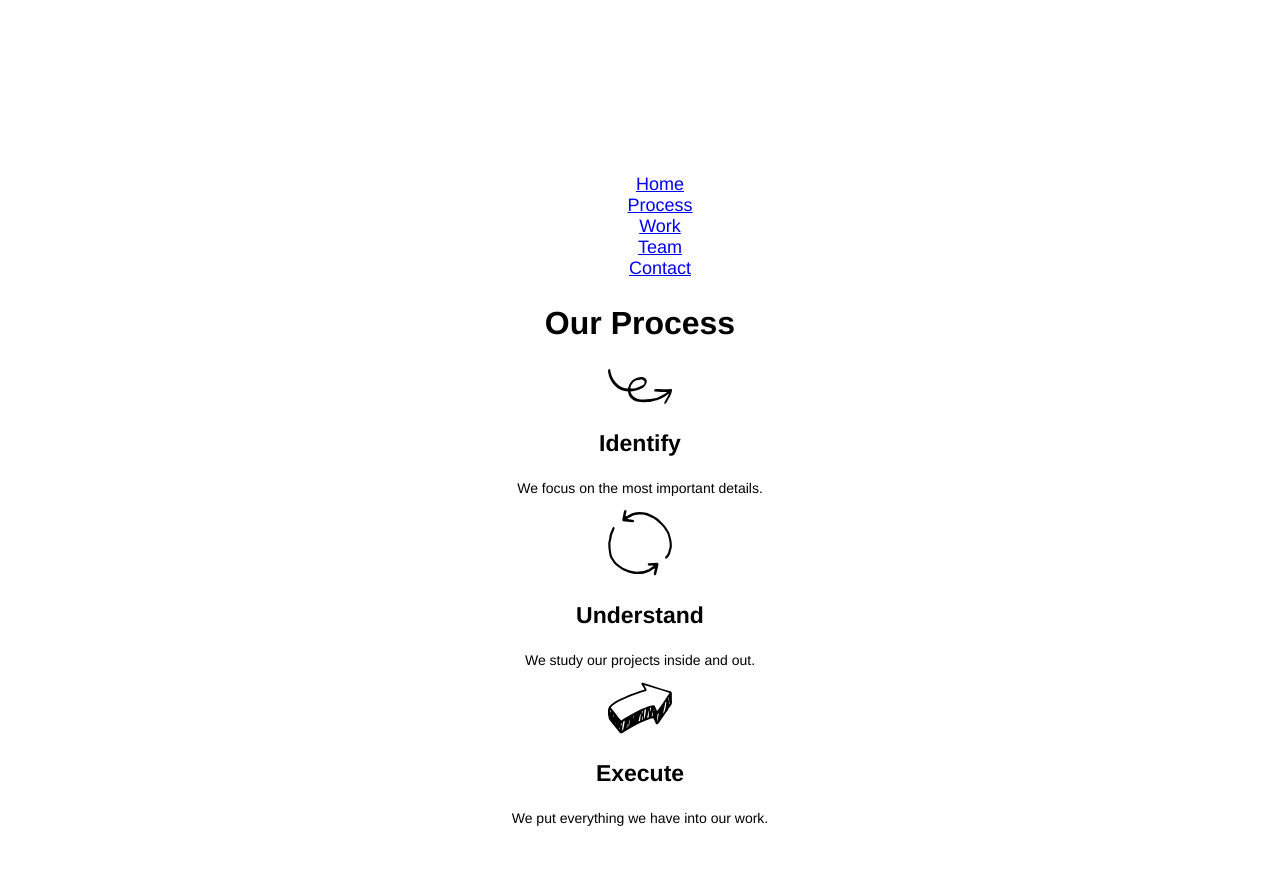
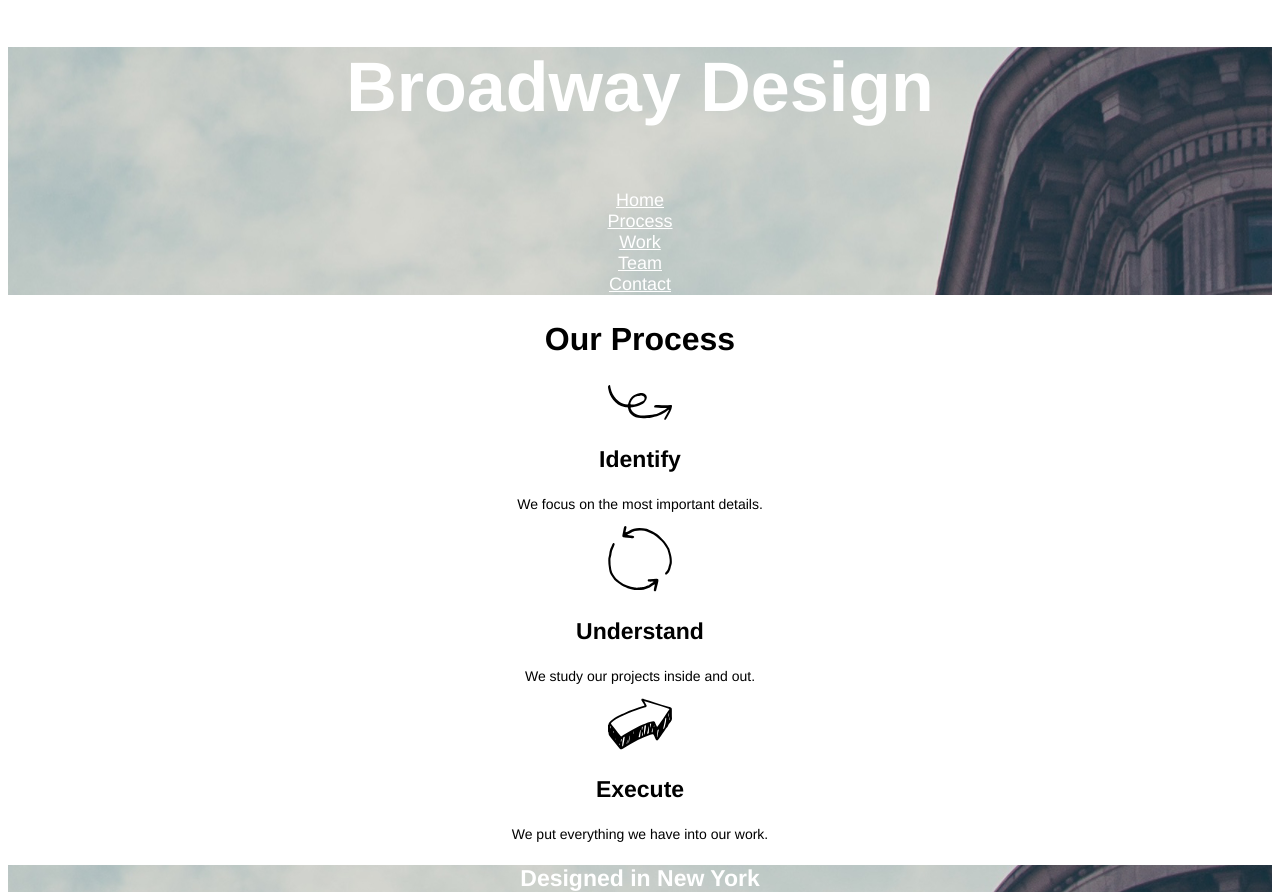
Before and after one commit to excel13r/broadway, a plain HTML site: page index.html in a window 1280 px wide. Shown: the top 895 px of the page. Drawn offline with Linux system fonts and the light colour scheme.

Commit message:
Update to html, css

```diff
--- a/index.html
+++ b/index.html
@@ -9,13 +9,13 @@
     <div id="header" class="flatiron">
       <h1>Broadway Design</h1>
 
-      <ul>
-        <li><a href="#">Home</a></li>
-        <li><a href="#process">Process</a></li>
-        <li><a href="#work">Work</a></li>
-        <li><a href="#team">Team</a></li>
-        <li><a href="#contact">Contact</a></li>
-      </ul>
+      <p>
+        <br><a href="#">Home</a>
+        <br><a href="#process">Process</a>
+        <br><a href="#work">Work</a>
+        <br><a href="#team">Team</a>
+        <br><a href="#contact">Contact</a>
+      </p>
 
     </div>
 
--- a/resources/css/style.css
+++ b/resources/css/style.css
@@ -26,7 +26,11 @@
 }
 
 .flatiron {
-  background-image: url("./images/the-flatiron-building.png");
+  background-image: url("../images/the-flatiron-building.png");
+}
+
+.left {
+  text-align: left;
 }
 
 .footer {
@@ -39,7 +43,7 @@
   font-size: 14px;
 }
 
-li {
+a {
   font-size: 18px;
   color: white;
 }
```
